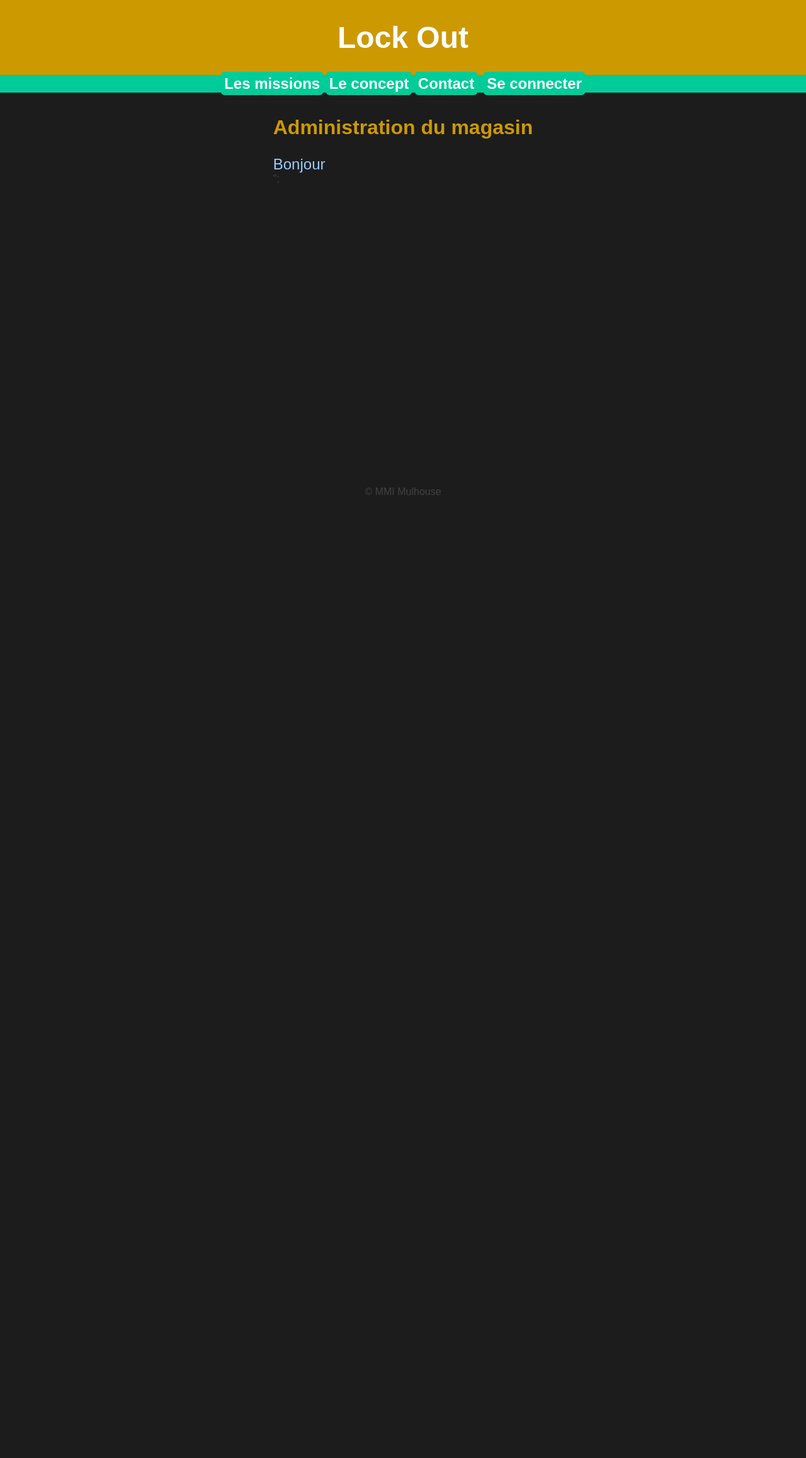
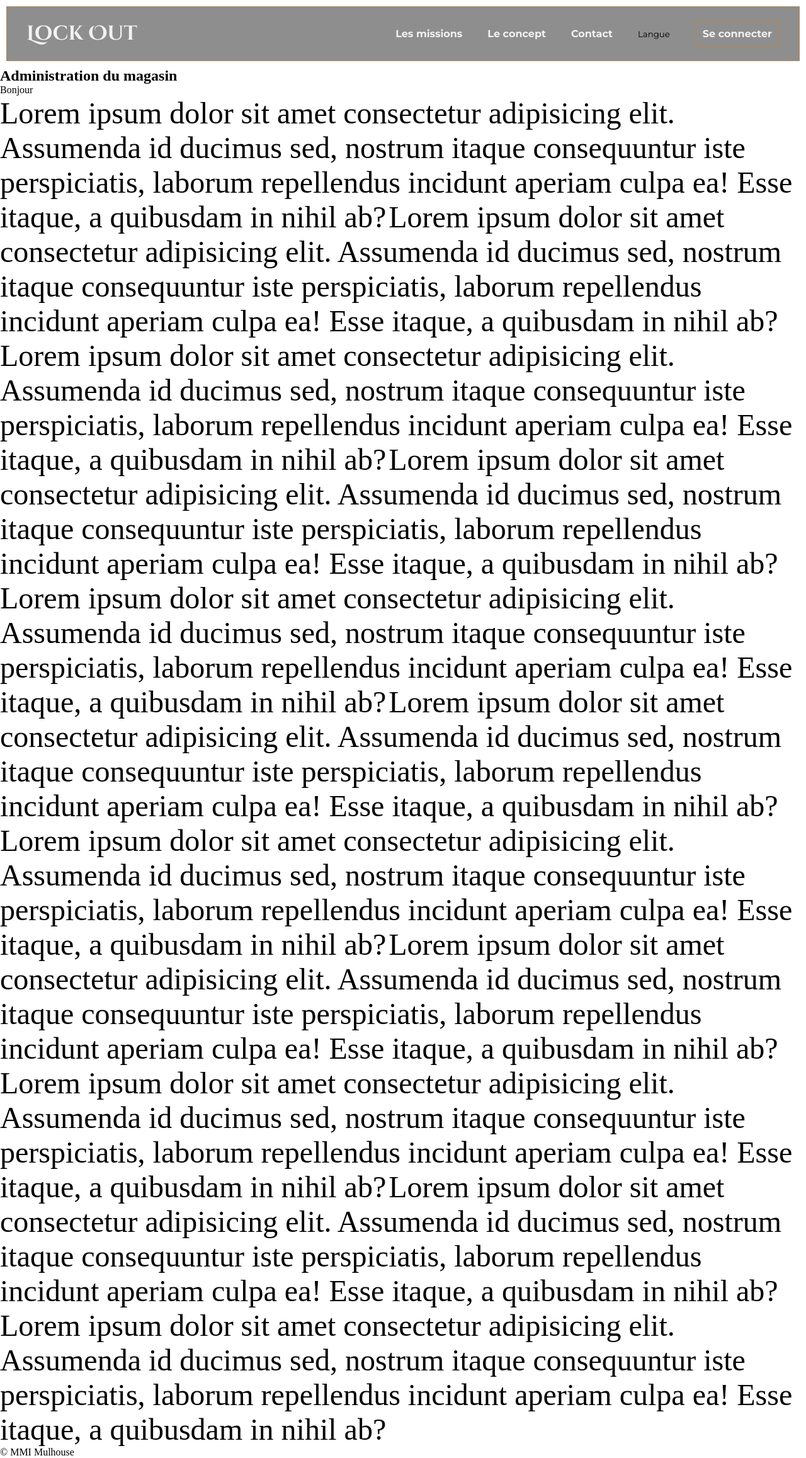
Before and after one commit to aymonier-elias/SAE-4D01, a PHP site: page / in a window 1280 px wide. Shown: the whole page at 63% size. Before the commit the page ends 786 px from the top, so only its background shows below. Run offline with PHP 8.4, Linux system fonts and the light colour scheme.

Commit message:
Majorité du style du header

```diff
--- a/config/config.class.php
+++ b/config/config.class.php
@@ -6,30 +6,24 @@
     public static $DB_host = "localhost";
     public static $DB_name = "Lockout";
     public static $DB_user = "root";
-    public static $DB_pwd  = "";
+    public static $DB_pwd = "";
 
     //Définition des paramètres du site
     public const TITREONGLET = "Lock Out";
-    public const NOMSITE     = "Lock Out";
+    public const NOMSITE = "Lock Out";
     public const PHOTOPROFILDIR = "PhotoProfil";
 
     //Menu par défaut
     public $menu = "
         <div class = 'menu'>
-            <div class = 'basic'>
-                <a class='lien' href='index.php?action=escapes'>Les missions</a>
-                <a class='lien' href='index.php?action=concept'>Le concept</a>
-                <a class='lien' href='index.php?action=contact'>Contact</a>
-            </div>
+            <a class='lien' href='index.php?action=escapes'>Les missions</a>
+            <a class='lien' href='index.php?action=concept'>Le concept</a>
+            <a class='lien' href='index.php?action=contact'>Contact</a>
             <div class = 'important'>
                 <a class='lien' href='index.php?action=connexion'>Se connecter</a>
             </div>
         </div>
     ";
-
-
-
-
 
     //Menu connecté avec un compte utilisateur normal
     public $menu_connecte = "
@@ -50,7 +44,7 @@
     ";
 
     //Menu admin connecté
-    public $menu_admin ="
+    public $menu_admin = "
     <div class = 'menu'>
         <div class = 'basic'>
             <a class='lien' href='index.php?action=escapes'>Les missions</a>
--- a/includes/default_config.php
+++ b/includes/default_config.php
@@ -18,13 +18,12 @@
 //Menu par défaut de la page
 $conf->menu = "
         <div class = 'menu'>
-            <div class = 'basic'>
-                <a class='lien' href='index.php?action=escapes'>Les missions</a>
-                <a class='lien' href='index.php?action=concept'>Le concept</a>
-                <a class='lien' href='index.php?action=contact'>Contact</a>
-            </div>
+                <a href='index.php?action=escapes'>Les missions</a>
+                <a href='index.php?action=concept'>Le concept</a>
+                <a href='index.php?action=contact'>Contact</a>
+                <button>Langue</button>
             <div class = 'important'>
-                <a class='lien' href='index.php?action=connexion'>Se connecter</a>
+                <a href='index.php?action=connexion'>Se connecter</a>
             </div>
         </div>
     ";
--- a/style/style.css
+++ b/style/style.css
@@ -1,371 +1,82 @@
-body {
-	background: #1C1C1C;
-	color: #424242;
-	font-family: Arial, Helvetica, sans-serif;
-	margin: 0;
-	display: grid;
-	grid-template-rows: auto 1fr;
-	min-height: 100vh;
+@import url('https://fonts.googleapis.com/css2?family=Cinzel+Decorative:wght@400;700;900&family=Montserrat:ital,wght@0,100..900;1,100..900&display=swap');
+
+:root {
+  /* Color */
+  	/* Brand */
+  --primary: #82212a;
+  --secondary: oklch(0.6665 0.0944 65.51);
+  --secondary-half: oklch(0.6665 0.0944 65.51 / 50%);
+  --brand-red: #944640;
+  --brand-white: #e2e1ea;
+  --brand-grey: #6e707b;
+  --brand-black: #2f2b2c;
+  	/* Black - White */
+  --black: #1f1f1f;
+  --black-half: oklch(0.2393 0 129.63 / 50%);
+  --grey: #828282;
+  --white: oklch(0.9612 0 0);
+  	/* State */
+  --info: #00bcff;
+  --succes: #7ccf00;
+  --warning: #ffb86a;
+  --error: #fb2c36;
+
+  /* Fonts */
+  --title: "Cinzel Decorative", serif;
+  --text: "Montserrat", sans-serif;
 }
 
-main {
-	margin: 10px auto;
+.place {
+	font-size: 3rem;
 }
 
-/* Titre */
 
-header{
-	display: flex;
-	flex-direction: column;
-	justify-content: center;
-	background: #c90;
-}
-
-header>div {
-	margin: auto;
+* {
+  padding: 0;
+  margin: 0;
+  box-sizing: border-box;
 }
 
 h1 {
-	font-size: 48px;
-	color: #fff;
+	font-family: var(--title);
 }
 
-h2 {
-	font-size: 32px;
-	color:#c90;
-	text-align: center;
-}
-
-h3 {
-	color: #f84;
-	margin: 8px 0;
-	text-align: center;
-}
-
-/* Contenu principal */
-
-.resultat {
-	margin-top: 8px;
-	font-size: 24px;
-	border-radius: 8px;
-	color: #9cf;
-}
-
-.contenu {
-	margin: auto;
-}
-
-.contenu p {
-	margin: 0px;
-}
-
-/* Pied de page */
-footer {
-	margin: 10px auto;
-}
-
-/* Navigation */
-div.menu {
-	display: flex;
-	flex-direction: row;
-	justify-content: center;
-	gap : 10px;
-	width: 100%;
-	background-color:#0c9;
+p, a, li, ul, button{
+	font-family: var(--text);
 }
 
 a {
 	text-decoration: none;
-	color:#fff;
+	color: inherit;
 }
 
-a.lien {
-	background-color:#0c9;
-	border-radius: 5px;
-	color:#fff;
-	font-weight: bold;
-	font-size: 24px;
-	padding: 5px;
-	text-align: center;
-}
-
-a.lien:hover {
-	background-color:aquamarine;
-	color: #000;
-}
-
-a.action {
-	color:#c90;
-	display: inline-block;
-	font-weight: bold;
-	width: 100%;
-	border-radius: 5px;
-}
-
-a.action:hover {
-	background-color:#c90;
-	color: #000;
-}
-
-/* Images */
-
-.images {
-	display: flex;
-	justify-content: space-evenly;
-}
-
-.images div {
-	display: flex;
-	flex-direction: column;
-	align-items: center;
-}
-
-.images p {
-	color :#0c9;
-	font-weight: bold;
-	font-size: 22px;
-}
-
-.images img {
-	margin: 4px;
-	border-radius: 8px;
-}
-
-/* Tableaux */
-
-table {
-	margin: auto;
-}
-
-th, td {
-	border:#9cf 2px solid;
-	margin: 0;
-	padding: 4px;
-	color: #eee;
-	border-radius: 8px;
-}
-
-th {
-	background-color: #424242;
-	color: #ddd;
-}
-
-div.ligne {
-	margin: auto;
-	display: flex;
-	justify-content: center;
-}
-
-div.case {
-	display: inline-block;
-	border:#9cf 2px solid;
-	margin: 2px 2px 0 0;
-	padding: 4px;
-	color: #eee;
-	width: 100px;
-	text-align:center;
-	border-radius: 8px;
-}
-
-/* Formulaire */
-
-form {
-	margin: auto;
-	background-color: #ddd;
-	padding: 16px 32px;
-	border-radius: 8px;
-}
-
-.form_elt {
-	display: flex;
-	align-items: center;
-	gap: 16px;
-	margin-bottom: 16px;
-}
-
-.form_elt>label{
-	display: flex;
-	gap: 8px;
-	align-items: center;
-	width: 100%;
-}
-
-.form_elt>.form_elt2 {
-	flex-direction: column;
-	gap: 0px;
-}
-
-.form_list {
-  display: grid;
-	grid-template-columns: auto 1fr;
-	margin-bottom: 16px;
-}
-
-.form_list>label {
-	grid-column-start: 2;
-	display: flex;
-	gap: 8px;
-	align-items: center;
-	padding-left: 16px;
-}
-
-label, .form_list span, .form_elt span {
-	color: #424242;
-	font-weight: bold;
-	font-size: 24px;
-	margin-right: auto;
-}
-
-input.texte {
-	display: block;
-	padding: 8px 16px;
-	/*margin: 8px 0 32px 0;*/
-	font-size: 22px;
-	border-radius: 4px;
+button {
 	border: none;
-	width: 256px;
-}
-
-input[type="radio"] {
-	margin-left: 16px;
-}
-
-select {
-	padding: 8px 16px;
-	font-size: 22px;
-	border-radius: 4px;
-	border: none;
-}
-
-textarea {
-	width: 100%;
-	height: 64px;
-	box-sizing:border-box;
-	margin: 0;
-	border-radius: 4px;
-	border: none;
-	font-size: 16px;
-	font-family: inherit;
-}
-
-/* Texte */
-
-.souligner {
-	text-decoration: underline;
-}
-
-.code {
-	font-weight: bold;
-	color: #B8DA40;
-}
-
-/* Mises en valeur */
-.titreCommande {
-	border-radius: 4px;
-	background: white;
-	color: #48c;
-	font-weight: bold;
-	padding: 4px;
-	margin: 16px 0px 8px 0px;
-}
-
-.reponse {
-	border-radius: 8px;
-	background: white;
-	color: #48c;
-	padding: 8px;
-}
-
-.data {
-	color: #048;
-	font-weight: bold;
-}
-
-.reponse>p {
-	margin: 0;
-	padding: 8px;
-	text-align: justify;
-	width: 512px;
-}
-
-.reponse>ul {
-	margin: 0;
-}
-
-.highlight {
-	color: #000;
-	background: #fe1;
-	border-radius: 8px;
-	padding: 8px;
-	font-weight: bold;
-	font-size: 24px;
-}
-
-img.highlight {
-	border: 5px solid yellow;
-}
-
-.ok {
-	border-radius: 8px;
-	text-align: center;
-	color: #fff;
-	background-color: #0c9;
-	font-weight: bold;
-	font-size: 24px;
-	padding: 8px;
+	background: none;
 	cursor: pointer;
 }
 
-.valid {
-	border-radius: 8px;
-	text-align: center;
-	color: #fff;
-	background-color: #09c;
-	font-weight: bold;
-	font-size: 24px;
-	padding: 8px;
-	cursor: pointer;
-	width: 100%
+/* Header */
+header {
+	position: sticky;
+	top: 10px;
+	margin: 10px;
+	padding: 20px 30px;
+	display: flex;
+	justify-content: space-between;
+	align-items: center;
+	background: var(--black-half);
+	color: var(--white);
+	border: 2px solid var(--secondary-half);
+	.menu {
+		display: flex;
+		align-items: center;
+		gap: 40px;
+		font-size: 1rem;
+		font-weight: bold;
+		.important {
+			padding: 10px;
+			border: 2px solid var(--secondary-half);
+		}
+	}
 }
-
-.supprim {
-	border-radius: 8px;
-	text-align: center;
-	color: #fff;
-	background-color: #c00;
-	font-weight: bold;
-	font-size: 24px;
-	padding: 8px;
-	cursor: pointer;
-	width: 100%
-}
-
-.notok {
-	border-radius: 8px;
-	color: #fff;
-	background-color: #f99;
-	font-weight: bold;
-	font-size: 24px;
-	padding: 8px;
-	cursor: pointer;
-}
-
-.notok>a {
-	display: block;
-	text-align: center;
-}
-
-.erreur {
-	background: #ff8080;
-	border: 2px solid #c00 !important;
-	color: #000;
-	font-weight: bold;
-	padding: 8px;
-	text-align: center;
-	margin: 10px auto;
-	border-radius: 4px;
-}
-
-.invisible, th:empty {
-	visibility: hidden;
-}
--- a/vue/gabarit.php
+++ b/vue/gabarit.php
@@ -7,8 +7,8 @@
 </head>
 <body>
   <header>
-    <div><a href="index.php"><h1><?= $header ?></h1></a></div>
-    <div class="menu"><?= $menu ?></div>
+    <a href="index.php"><h1><?= $header ?></h1></a>
+    <?= $menu ?>
   </header>
   <main>
     <h2><?= $titre ?></h2>
--- a/vue/vueAccueil.php
+++ b/vue/vueAccueil.php
@@ -2,4 +2,16 @@
   $titre = "Administration du magasin";
 ?>
 
-<div class='resultat'>Bonjour</div>";
+<div class='resultat'>Bonjour</div>
+
+<span class="place">Lorem ipsum dolor sit amet consectetur adipisicing elit. Assumenda id ducimus sed, nostrum itaque consequuntur iste perspiciatis, laborum repellendus incidunt aperiam culpa ea! Esse itaque, a quibusdam in nihil ab?</span>
+<span class="place">Lorem ipsum dolor sit amet consectetur adipisicing elit. Assumenda id ducimus sed, nostrum itaque consequuntur iste perspiciatis, laborum repellendus incidunt aperiam culpa ea! Esse itaque, a quibusdam in nihil ab?</span>
+<span class="place">Lorem ipsum dolor sit amet consectetur adipisicing elit. Assumenda id ducimus sed, nostrum itaque consequuntur iste perspiciatis, laborum repellendus incidunt aperiam culpa ea! Esse itaque, a quibusdam in nihil ab?</span>
+<span class="place">Lorem ipsum dolor sit amet consectetur adipisicing elit. Assumenda id ducimus sed, nostrum itaque consequuntur iste perspiciatis, laborum repellendus incidunt aperiam culpa ea! Esse itaque, a quibusdam in nihil ab?</span>
+<span class="place">Lorem ipsum dolor sit amet consectetur adipisicing elit. Assumenda id ducimus sed, nostrum itaque consequuntur iste perspiciatis, laborum repellendus incidunt aperiam culpa ea! Esse itaque, a quibusdam in nihil ab?</span>
+<span class="place">Lorem ipsum dolor sit amet consectetur adipisicing elit. Assumenda id ducimus sed, nostrum itaque consequuntur iste perspiciatis, laborum repellendus incidunt aperiam culpa ea! Esse itaque, a quibusdam in nihil ab?</span>
+<span class="place">Lorem ipsum dolor sit amet consectetur adipisicing elit. Assumenda id ducimus sed, nostrum itaque consequuntur iste perspiciatis, laborum repellendus incidunt aperiam culpa ea! Esse itaque, a quibusdam in nihil ab?</span>
+<span class="place">Lorem ipsum dolor sit amet consectetur adipisicing elit. Assumenda id ducimus sed, nostrum itaque consequuntur iste perspiciatis, laborum repellendus incidunt aperiam culpa ea! Esse itaque, a quibusdam in nihil ab?</span>
+<span class="place">Lorem ipsum dolor sit amet consectetur adipisicing elit. Assumenda id ducimus sed, nostrum itaque consequuntur iste perspiciatis, laborum repellendus incidunt aperiam culpa ea! Esse itaque, a quibusdam in nihil ab?</span>
+<span class="place">Lorem ipsum dolor sit amet consectetur adipisicing elit. Assumenda id ducimus sed, nostrum itaque consequuntur iste perspiciatis, laborum repellendus incidunt aperiam culpa ea! Esse itaque, a quibusdam in nihil ab?</span>
+<span class="place">Lorem ipsum dolor sit amet consectetur adipisicing elit. Assumenda id ducimus sed, nostrum itaque consequuntur iste perspiciatis, laborum repellendus incidunt aperiam culpa ea! Esse itaque, a quibusdam in nihil ab?</span>
```
Also changed, not shown: 1 other file.
